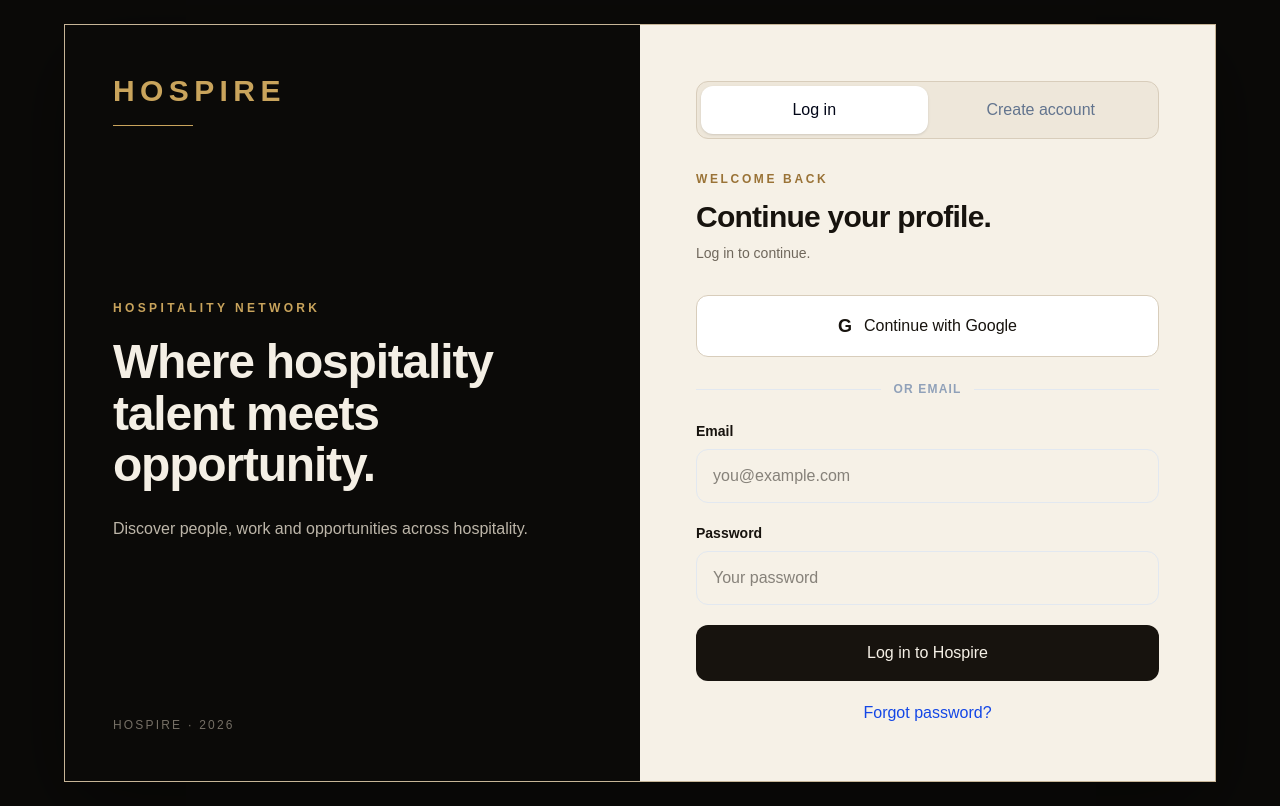
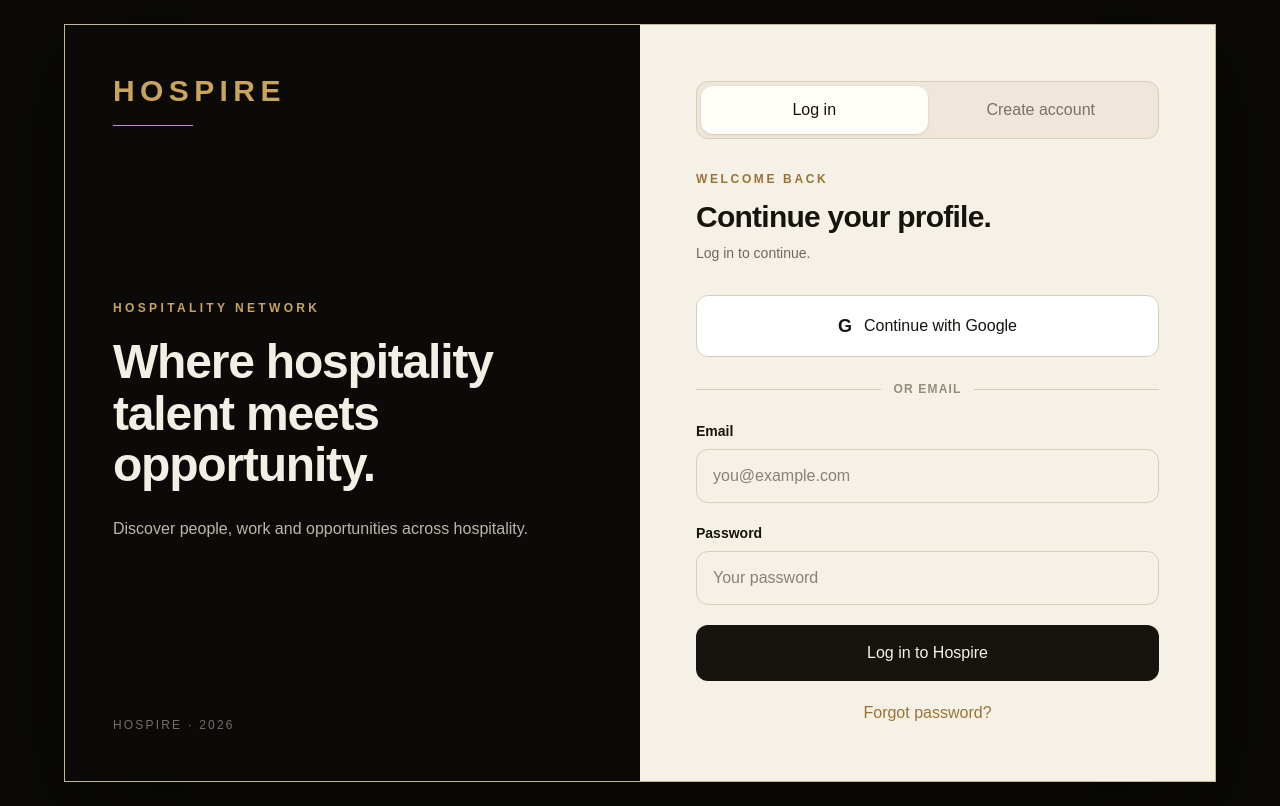
Before and after one commit to samayraa326-beep/hospire2, a Next.js app: page / in a window 1280 px wide. Built offline with nearby package versions, Linux system fonts and the light colour scheme; no server answers; the database is empty.

Commit message:
Remove remaining blue accents from auth interface

```diff
--- a/app/page.tsx
+++ b/app/page.tsx
@@ -133,8 +133,8 @@ export default function Home() {
           </div>
           <div className="mx-auto max-w-xl">
             <div className="flex rounded-xl border border-[#d8cdbb] bg-[#eee7da] p-1">
-              <button type="button" onClick={() => switchMode("login")} className={`flex-1 rounded-xl px-4 py-3 text-sm font-black transition ${mode === "login" ? "bg-white text-slate-950 shadow-sm" : "text-[#6f675b]"}`}>Log in</button>
-              <button type="button" onClick={() => switchMode("signup")} className={`flex-1 rounded-xl px-4 py-3 text-sm font-black transition ${mode === "signup" ? "bg-white text-slate-950 shadow-sm" : "text-slate-500"}`}>Create account</button>
+              <button type="button" onClick={() => switchMode("login")} className={`flex-1 rounded-xl px-4 py-3 text-sm font-black transition ${mode === "login" ? "bg-[#fffdf8] text-[#17130e] shadow-sm" : "text-[#6f675b]"}`}>Log in</button>
+              <button type="button" onClick={() => switchMode("signup")} className={`flex-1 rounded-xl px-4 py-3 text-sm font-black transition ${mode === "signup" ? "bg-[#fffdf8] text-[#17130e] shadow-sm" : "text-[#7b7265]"}`}>Create account</button>
             </div>
 
             <p className="mt-8 text-xs font-semibold uppercase tracking-[.22em] text-[#9a7337]">{mode === "login" ? "Welcome back" : "Join Hospire"}</p>
@@ -142,17 +142,17 @@ export default function Home() {
             <p className="mt-2 text-sm text-[#6f675b]">{mode === "login" ? "Log in to continue." : "One account for hospitality."}</p>
 
             <button type="button" onClick={handleGoogle} disabled={googleLoading} className="mt-8 flex w-full items-center justify-center gap-3 rounded-xl border border-[#d8cdbb] bg-white px-5 py-4 font-semibold text-[#17130e] transition hover:border-[#b99a68] hover:bg-[#fbf8f2] disabled:opacity-60"><span className="text-lg font-black">G</span>{googleLoading ? "Connecting to Google..." : "Continue with Google"}</button>
-            <div className="my-6 flex items-center gap-3"><div className="h-px flex-1 bg-slate-200" /><span className="text-xs font-bold uppercase tracking-widest text-slate-400">or email</span><div className="h-px flex-1 bg-slate-200" /></div>
+            <div className="my-6 flex items-center gap-3"><div className="h-px flex-1 bg-[#d8cdbb]" /><span className="text-xs font-bold uppercase tracking-widest text-[#958b7d]">or email</span><div className="h-px flex-1 bg-[#d8cdbb]" /></div>
 
             <form onSubmit={handleSubmit} className="space-y-5">
-              {mode === "signup" && <><div className="grid gap-3 sm:grid-cols-2"><button type="button" onClick={() => setRole("candidate")} className={`rounded-2xl border p-4 text-left transition ${role === "candidate" ? "border-blue-600 bg-blue-50 ring-2 ring-blue-100" : "border-slate-200"}`}><span className="text-xl">👨‍🍳</span><span className="mt-2 block font-black">Looking for work</span></button><button type="button" onClick={() => setRole("employer")} className={`rounded-2xl border p-4 text-left transition ${role === "employer" ? "border-[#a57b3b] bg-[#f3eadc] ring-2 ring-[#eadfcf]" : "border-[#d8cdbb] bg-white"}`}><span className="text-xl">🏨</span><span className="mt-2 block font-black">Hiring talent</span></button></div><label className="block"><span className="mb-2 block text-sm font-bold">Full name</span><input value={name} onChange={(e) => setName(e.target.value)} required className="w-full rounded-xl border border-[#d8cdbb] bg-white px-4 py-3.5 outline-none focus:border-[#a57b3b] focus:ring-4 focus:ring-[#eadfcf]" placeholder="Your full name" /></label></>}
-              <label className="block"><span className="mb-2 block text-sm font-bold">Email</span><input type="email" value={email} onChange={(e) => setEmail(e.target.value)} required autoComplete="email" className="w-full rounded-xl border border-slate-200 px-4 py-3.5 outline-none focus:border-blue-600 focus:ring-4 focus:ring-blue-50" placeholder="you@example.com" /></label>
-              <div className={mode === "signup" ? "grid gap-5 sm:grid-cols-2" : ""}><label className="block"><span className="mb-2 block text-sm font-bold">Password</span><input type="password" value={password} onChange={(e) => setPassword(e.target.value)} required autoComplete={mode === "login" ? "current-password" : "new-password"} className="w-full rounded-xl border border-slate-200 px-4 py-3.5 outline-none focus:border-blue-600 focus:ring-4 focus:ring-blue-50" placeholder={mode === "login" ? "Your password" : "Minimum 6 characters"} /></label>{mode === "signup" && <label className="block"><span className="mb-2 block text-sm font-bold">Confirm password</span><input type="password" value={confirmPassword} onChange={(e) => setConfirmPassword(e.target.value)} required autoComplete="new-password" className="w-full rounded-xl border border-slate-200 px-4 py-3.5 outline-none focus:border-blue-600 focus:ring-4 focus:ring-blue-50" placeholder="Repeat password" /></label>}</div>
+              {mode === "signup" && <><div className="grid gap-3 sm:grid-cols-2"><button type="button" onClick={() => setRole("candidate")} className={`rounded-2xl border p-4 text-left transition ${role === "candidate" ? "border-[#a57b3b] bg-[#f3eadc] ring-2 ring-[#eadfcf]" : "border-[#d8cdbb]"}`}><span className="text-xl">👨‍🍳</span><span className="mt-2 block font-black">Looking for work</span></button><button type="button" onClick={() => setRole("employer")} className={`rounded-2xl border p-4 text-left transition ${role === "employer" ? "border-[#a57b3b] bg-[#f3eadc] ring-2 ring-[#eadfcf]" : "border-[#d8cdbb] bg-white"}`}><span className="text-xl">🏨</span><span className="mt-2 block font-black">Hiring talent</span></button></div><label className="block"><span className="mb-2 block text-sm font-bold">Full name</span><input value={name} onChange={(e) => setName(e.target.value)} required className="w-full rounded-xl border border-[#d8cdbb] bg-white px-4 py-3.5 outline-none focus:border-[#a57b3b] focus:ring-4 focus:ring-[#eadfcf]" placeholder="Your full name" /></label></>}
+              <label className="block"><span className="mb-2 block text-sm font-bold">Email</span><input type="email" value={email} onChange={(e) => setEmail(e.target.value)} required autoComplete="email" className="w-full rounded-xl border border-[#d8cdbb] px-4 py-3.5 outline-none focus:border-[#a57b3b] focus:ring-4 focus:ring-[#eadfcf]" placeholder="you@example.com" /></label>
+              <div className={mode === "signup" ? "grid gap-5 sm:grid-cols-2" : ""}><label className="block"><span className="mb-2 block text-sm font-bold">Password</span><input type="password" value={password} onChange={(e) => setPassword(e.target.value)} required autoComplete={mode === "login" ? "current-password" : "new-password"} className="w-full rounded-xl border border-[#d8cdbb] px-4 py-3.5 outline-none focus:border-[#a57b3b] focus:ring-4 focus:ring-[#eadfcf]" placeholder={mode === "login" ? "Your password" : "Minimum 6 characters"} /></label>{mode === "signup" && <label className="block"><span className="mb-2 block text-sm font-bold">Confirm password</span><input type="password" value={confirmPassword} onChange={(e) => setConfirmPassword(e.target.value)} required autoComplete="new-password" className="w-full rounded-xl border border-[#d8cdbb] px-4 py-3.5 outline-none focus:border-[#a57b3b] focus:ring-4 focus:ring-[#eadfcf]" placeholder="Repeat password" /></label>}</div>
               {mode === "signup" && <label className="flex gap-3 text-sm text-[#6f675b]"><input type="checkbox" checked={accepted} onChange={(e) => setAccepted(e.target.checked)} className="mt-1 h-4 w-4" />I agree to Hospire&apos;s terms and understand that employer verification may be required.</label>}
-              {error && <div className="rounded-xl bg-red-50 px-4 py-3 text-sm font-semibold text-red-700">{error}</div>}{message && <div className="rounded-xl bg-green-50 px-4 py-3 text-sm font-semibold text-green-700">{message}</div>}
+              {error && <div className="rounded-xl bg-[#f7ebe7] px-4 py-3 text-sm font-semibold text-[#8b3f31]">{error}</div>}{message && <div className="rounded-xl bg-[#edf3ec] px-4 py-3 text-sm font-semibold text-[#35533c]">{message}</div>}
               <button type="submit" disabled={loading} className="w-full rounded-xl bg-[#17130e] px-5 py-4 font-semibold text-[#f6f1e7] transition hover:bg-black disabled:cursor-not-allowed disabled:opacity-60">{loading ? mode === "login" ? "Logging in..." : "Creating account..." : mode === "login" ? "Log in to Hospire" : "Create account & build my profile"}</button>
             </form>
-            {mode === "login" && <button type="button" className="mt-5 block w-full text-sm font-bold text-blue-700 hover:text-blue-800" onClick={() => router.push("/login")}>Forgot password?</button>}
+            {mode === "login" && <button type="button" className="mt-5 block w-full text-sm font-bold text-[#9a7337] hover:text-[#6f5128]" onClick={() => router.push("/login")}>Forgot password?</button>}
           </div>
         </section>
       </div>
```
